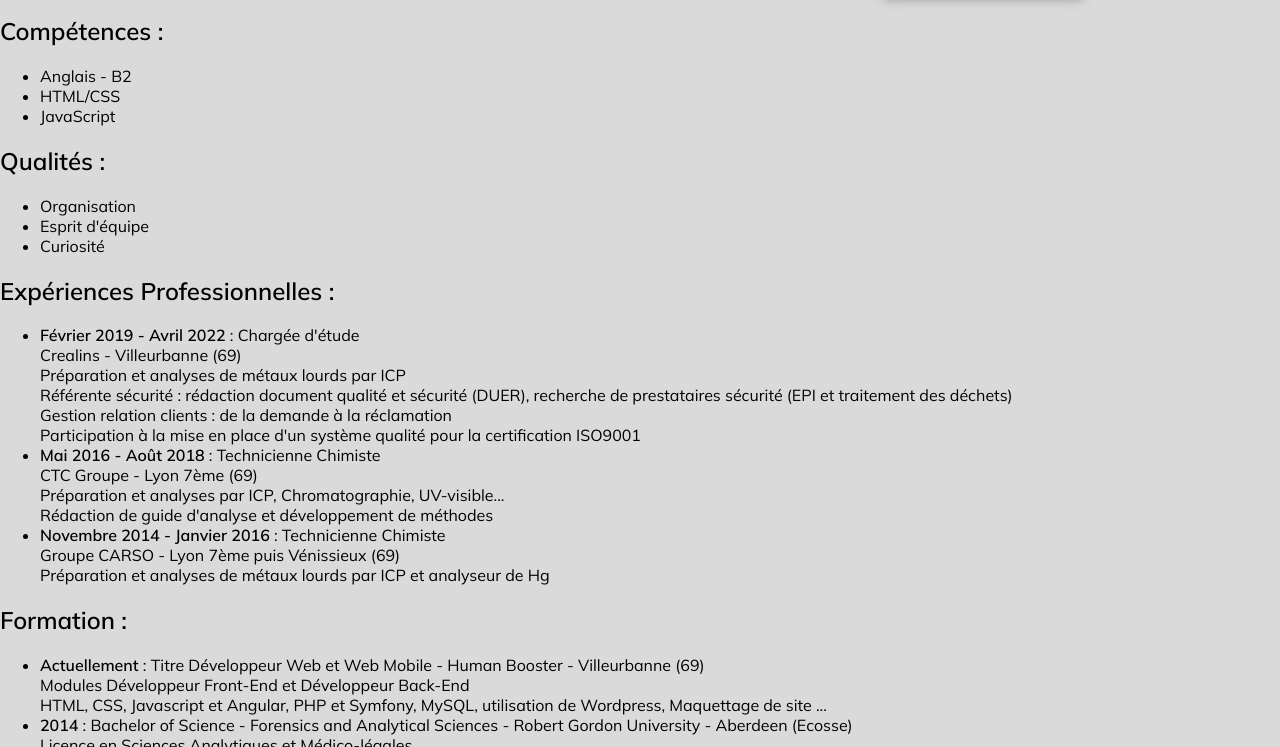
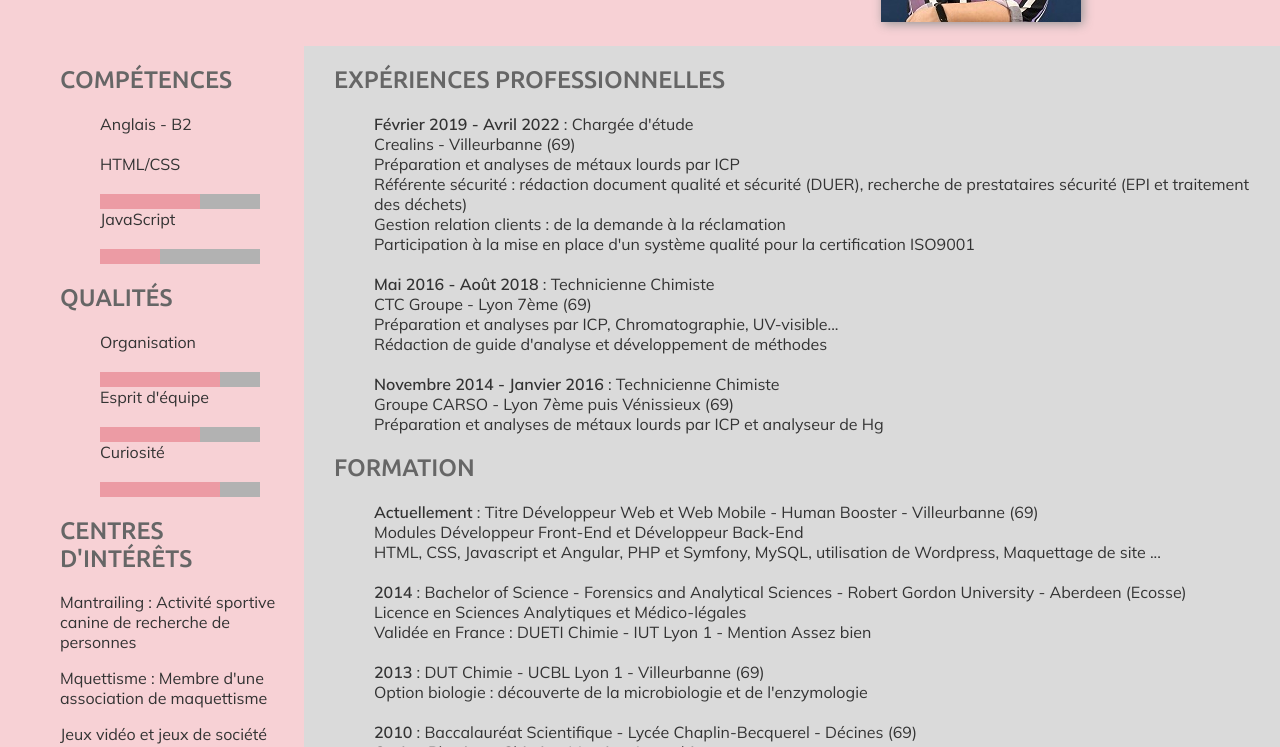
Before and after one commit to Eriole/eriole.github.io, a plain HTML site: page index.html in a window 1280 px wide. Shown: the part 204-951 px from the top of the page. Drawn offline with Linux system fonts and the light colour scheme.

Commit message:
Base de travail

```diff
--- a/css/styles.css
+++ b/css/styles.css
@@ -4,14 +4,18 @@ body{
 	margin : 0;
 	background-color: #dadada;
 	word-wrap: break-word;
-	font-family: Mulish, Arial, Impact;
+	font-family: Mulish, Ubuntu, Arial, Impact;
 	font-size: 16px;
+	color: #333333 ;
 }
+
+/* Header */
 
 header{
 	font-family: Mulish, Arial, Impact;
+	font-weight: 600;
 	background-color: #f7d1d5;
-	height: 200px;
+	height: 250px;
 	display: flex;
 	justify-content: space-around;
 	align-items: center;
@@ -22,6 +26,59 @@ img
     box-shadow: 2px 2px 10px #959595;
 }
 
+/* Articulation des sections */
+
+.contenu{
+	display: flex;
+	flex-direction: row;
+	justify-content: space-between;
+	align-items: flex-start stretch;
+	margin: auto;
+}
+
+.left{
+	width: 20%;
+	padding: 0px 10px 0px 60px;
+	background-color: #f7d1d5;
+}
+
+.right{
+	width: 80%;
+	padding: 0px 10px 0px 30px;
+}
+
+/* Barre de progression des compétences */
+.barre{
+	display: flex;
+	flex-direction: row;
+}
+
+.jaune{
+	height: 15px;
+	width: 20px;
+	background-color: #ec9ba4;
+}
+
+.gris{
+	height: 15px;
+	width: 20px;
+	background-color: #b2b2b2;
+}
+
+/* Textes */
+
 h2{
+	font-family: Ubuntu, Arial, Impact;
+	font-weight: 500;
+	font-size: 1.5em;
+	color: #666666;
+}
 
+ul,p{
+	list-style-type: none;
+	font-size: 1em;
 }
+
+li{
+	margin-bottom : 20px;
+}
--- a/index.html
+++ b/index.html
@@ -16,8 +16,9 @@
         <img src="Images/PP.jpg" alt="Photo">
     </header>
 
-    <section>
-        <h2>Compétences :</h2>
+    <div class="contenu">
+    <section class="left">
+        <h2>COMPÉTENCES</h2>
         <ul>
             <li>Anglais - B2</li>
             <li>HTML/CSS</li>
@@ -44,7 +45,7 @@
             </div>
         </ul>
 
-        <h2>Qualités :</h2>
+        <h2>QUALITÉS</h2>
         <ul>
             <li>Organisation</li>
             <div class="barre">
@@ -80,10 +81,15 @@
                 <div class="gris"></div>
             </div>
         </ul>
+
+        <h2>CENTRES D'INTÉRÊTS</h2>
+        <p>Mantrailing : Activité sportive canine de recherche de personnes</p>
+        <p>Mquettisme : Membre d'une association de maquettisme</p>
+        <p>Jeux vidéo et jeux de société </p>
     </section>
 
-    <section>
-        <h2>Expériences Professionnelles :</h2>
+    <section class="right">
+        <h2>EXPÉRIENCES PROFESSIONNELLES</h2>
         <ul>
             <li><strong>Février 2019 - Avril 2022</strong> : Chargée d'étude</br>
                 Crealins - Villeurbanne (69)</br>
@@ -102,10 +108,8 @@
                 Groupe CARSO - Lyon 7ème puis Vénissieux (69)</br>
                 Préparation et analyses de métaux lourds par ICP et analyseur de Hg</li>
         </ul>
-    </section>
 
-    <section>
-        <h2>Formation :</h2>
+        <h2>FORMATION</h2>
         <ul>
             <li><strong>Actuellement</strong> : Titre Développeur Web et Web Mobile - Human Booster - Villeurbanne
                 (69)</br>
@@ -126,7 +130,7 @@
             </li>
         </ul>
     </section>
-
+    </div>
 </body>
 
 </html>
```
